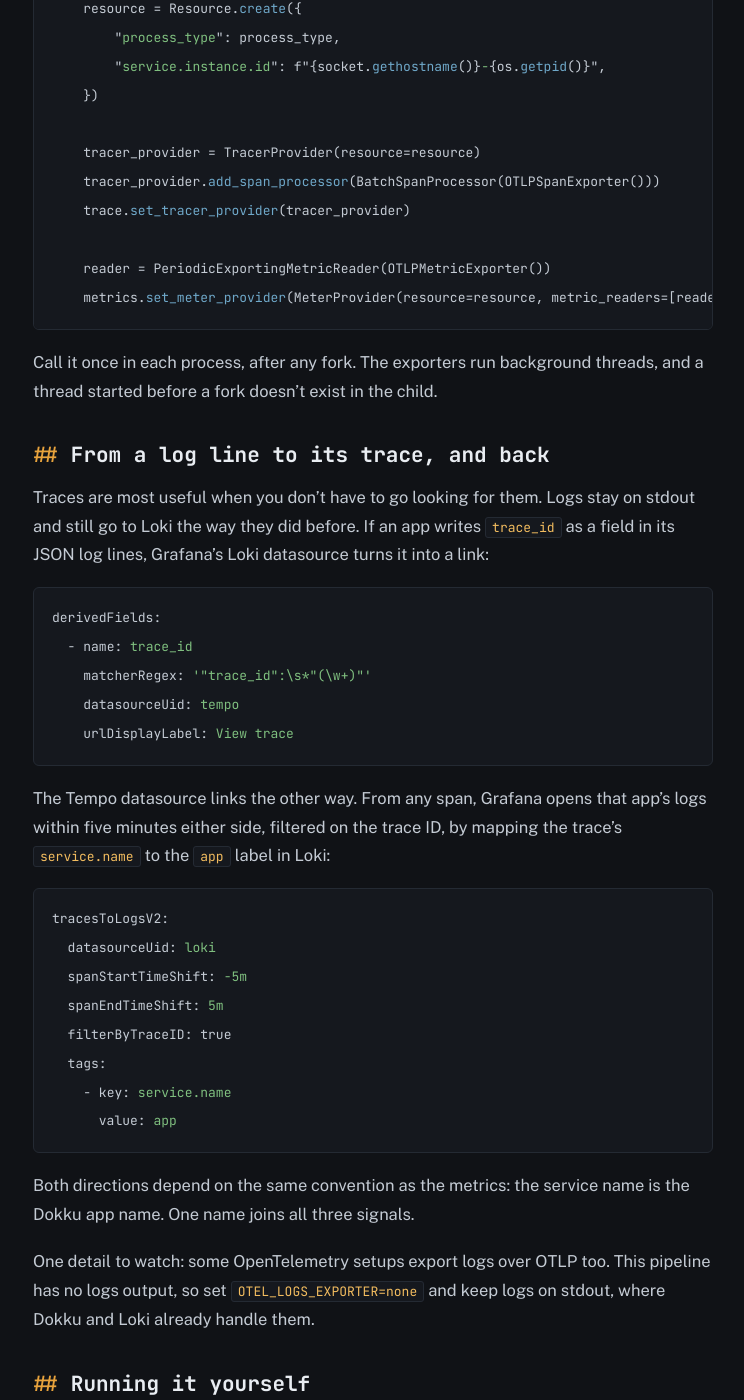
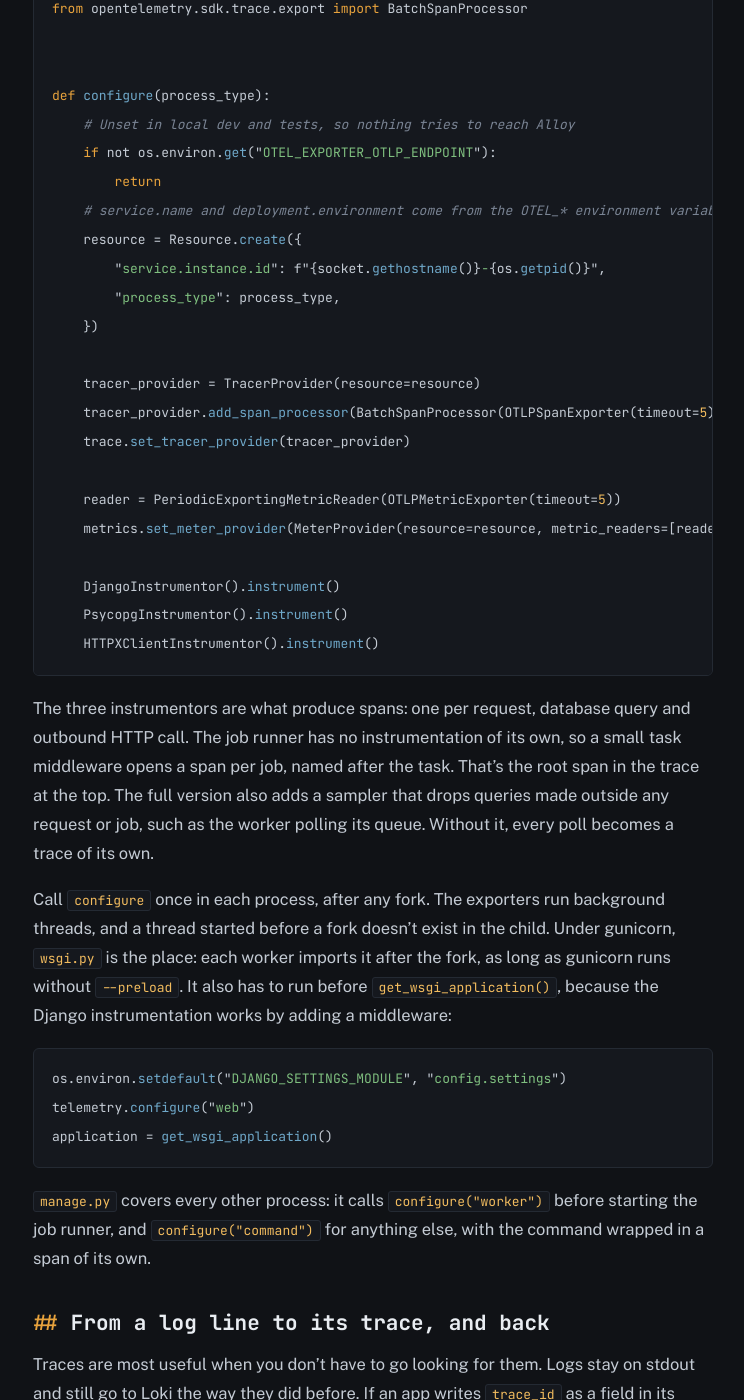
Before and after one commit to thepsalmist/thepsalmist.github.io, a Jekyll site: the page built from _posts/2026-10-06-dokku-opentelemetry-tempo-tracing.md, in a window 1280 px wide and 1400 px high, scrolled down 6333 px. Shown: the whole window, without its empty margins (221-965 px from the left). Built offline with Jekyll 4.4.1, drawn with Linux system fonts in a browser that asks for light colours; some of the changed text lies outside the part shown.

Commit message:
Match the tracing article's setup to how the app actually does it
The Python snippet was a generic SDK setup with no instrumentors, so
copying it produced no spans. It now shows the trimmed real setup
(instrumentors, no-op without an endpoint, export timeouts), where it's
called under gunicorn and manage.py, and where a job's root span comes
from.

Apps attach to the observability network post-create, not post-deploy,
because post-deploy skips dokku run containers, which now send
telemetry. OTEL_LOGS_EXPORTER only matters for the zero-code wrapper.

````diff
--- a/_posts/2026-10-06-dokku-opentelemetry-tempo-tracing.md
+++ b/_posts/2026-10-06-dokku-opentelemetry-tempo-tracing.md
@@ -75,7 +75,7 @@ otelcol.processor.batch "default" {
 
 Prometheus 3 accepts OTLP directly once it's started with `--web.enable-otlp-receiver`, so metrics don't need a separate gateway. Tempo is the one new service in the Compose project, with local disk storage and seven days of retention.
 
-The OTLP ports listen only on the `observability` Docker network. Apps join it the same way they did for scraping, with `network:set ... attach-post-deploy`. Nothing is published on the host and ufw needs no new rule. It's the same trust boundary as before: any app on that network can send telemetry, and every app on this server is mine.
+The OTLP ports listen only on the `observability` Docker network. Apps join it with `network:set ... attach-post-create`, not the `attach-post-deploy` that scraping used: post-deploy skips one-off `dokku run` containers, and those send telemetry now too. Nothing is published on the host and ufw needs no new rule. It's the same trust boundary as before: any app on that network can send telemetry, and every app on this server is mine.
 
 ## Making pushed metrics look like scraped ones
 
@@ -128,9 +128,9 @@ Pushing solves the four-workers problem only if Prometheus can tell the workers
 `OTEL_SERVICE_NAME` can't fix this, because Dokku config applies to every process of an app. So two resource attributes are set in the app's code, at startup:
 
 - `service.instance.id`: unique per process, for example the hostname plus the PID.
-- `process_type`: `web` or `worker`, so the dashboards can split them the way they already do for container metrics.
+- `process_type`: `web`, `worker`, or `command` for one-off management commands, so the dashboards can split them the way they already do for container metrics.
 
-In a Python app, that looks something like this:
+In the Django app from the trace above, trimmed down, that's one function:
 
 ```python
 import os
@@ -139,6 +139,9 @@ import socket
 from opentelemetry import metrics, trace
 from opentelemetry.exporter.otlp.proto.http.metric_exporter import OTLPMetricExporter
 from opentelemetry.exporter.otlp.proto.http.trace_exporter import OTLPSpanExporter
+from opentelemetry.instrumentation.django import DjangoInstrumentor
+from opentelemetry.instrumentation.httpx import HTTPXClientInstrumentor
+from opentelemetry.instrumentation.psycopg import PsycopgInstrumentor
 from opentelemetry.sdk.metrics import MeterProvider
 from opentelemetry.sdk.metrics.export import PeriodicExportingMetricReader
 from opentelemetry.sdk.resources import Resource
@@ -146,22 +149,39 @@ from opentelemetry.sdk.trace import TracerProvider
 from opentelemetry.sdk.trace.export import BatchSpanProcessor
 
 
-def setup_telemetry(process_type: str) -> None:
-    # service.name and deployment.environment come from the OTEL_* environment variables.
+def configure(process_type):
+    # Unset in local dev and tests, so nothing tries to reach Alloy
+    if not os.environ.get("OTEL_EXPORTER_OTLP_ENDPOINT"):
+        return
+    # service.name and deployment.environment come from the OTEL_* environment variables
     resource = Resource.create({
+        "service.instance.id": f"{socket.gethostname()}-{os.getpid()}",
         "process_type": process_type,
-        "service.instance.id": f"{socket.gethostname()}-{os.getpid()}",
     })
 
     tracer_provider = TracerProvider(resource=resource)
-    tracer_provider.add_span_processor(BatchSpanProcessor(OTLPSpanExporter()))
+    tracer_provider.add_span_processor(BatchSpanProcessor(OTLPSpanExporter(timeout=5)))
     trace.set_tracer_provider(tracer_provider)
 
-    reader = PeriodicExportingMetricReader(OTLPMetricExporter())
+    reader = PeriodicExportingMetricReader(OTLPMetricExporter(timeout=5))
     metrics.set_meter_provider(MeterProvider(resource=resource, metric_readers=[reader]))
+
+    DjangoInstrumentor().instrument()
+    PsycopgInstrumentor().instrument()
+    HTTPXClientInstrumentor().instrument()
 ```
 
-Call it once in each process, after any fork. The exporters run background threads, and a thread started before a fork doesn't exist in the child.
+The three instrumentors are what produce spans: one per request, database query and outbound HTTP call. The job runner has no instrumentation of its own, so a small task middleware opens a span per job, named after the task. That's the root span in the trace at the top. The full version also adds a sampler that drops queries made outside any request or job, such as the worker polling its queue. Without it, every poll becomes a trace of its own.
+
+Call `configure` once in each process, after any fork. The exporters run background threads, and a thread started before a fork doesn't exist in the child. Under gunicorn, `wsgi.py` is the place: each worker imports it after the fork, as long as gunicorn runs without `--preload`. It also has to run before `get_wsgi_application()`, because the Django instrumentation works by adding a middleware:
+
+```python
+os.environ.setdefault("DJANGO_SETTINGS_MODULE", "config.settings")
+telemetry.configure("web")
+application = get_wsgi_application()
+```
+
+`manage.py` covers every other process: it calls `configure("worker")` before starting the job runner, and `configure("command")` for anything else, with the command wrapped in a span of its own.
 
 ## From a log line to its trace, and back
 
@@ -190,7 +210,7 @@ tracesToLogsV2:
 
 Both directions depend on the same convention as the metrics: the service name is the Dokku app name. One name joins all three signals.
 
-One detail to watch: some OpenTelemetry setups export logs over OTLP too. This pipeline has no logs output, so set `OTEL_LOGS_EXPORTER=none` and keep logs on stdout, where Dokku and Loki already handle them.
+One detail to watch: setting the SDK up in code, as above, exports only traces and metrics, but the zero-code `opentelemetry-instrument` wrapper reads `OTEL_LOGS_EXPORTER` and can send logs over OTLP too. This pipeline has no logs output, so if you use the wrapper, set `OTEL_LOGS_EXPORTER=none` and keep logs on stdout, where Dokku and Loki already handle them.
 
 ## Running it yourself
 
````
Also changed, not shown: other parts of _posts/2026-10-06-dokku-opentelemetry-tempo-tracing.md (+1 -1 lines).
